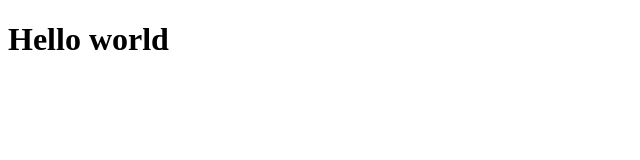
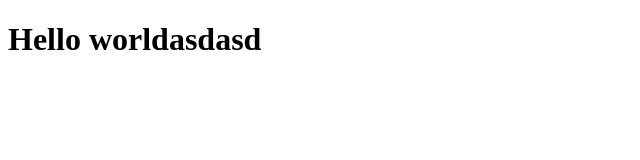
Before and after one commit to IDerdi/javascript-applications, a plain HTML site: page quiz-app/index.html in a window 1280 px wide. Shown: the whole page, without its empty margins (0-640 px from the left). Drawn offline with Linux system fonts and the light colour scheme.

Commit message:
second commit

```diff
--- a/quiz-app/index.html
+++ b/quiz-app/index.html
@@ -7,7 +7,7 @@
     <link rel="stylesheet" href="style.css">
 </head>
 <body>
-    <h1>Hello world</h1>
+    <h1>Hello worldasdasd</h1>
 
 <script src="app.js"></script>
 </body>
```
